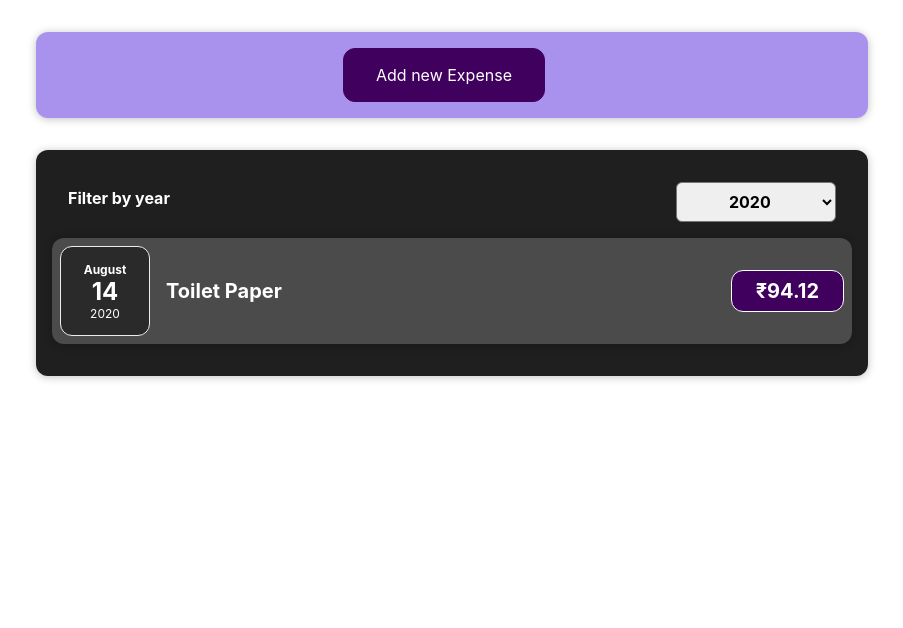
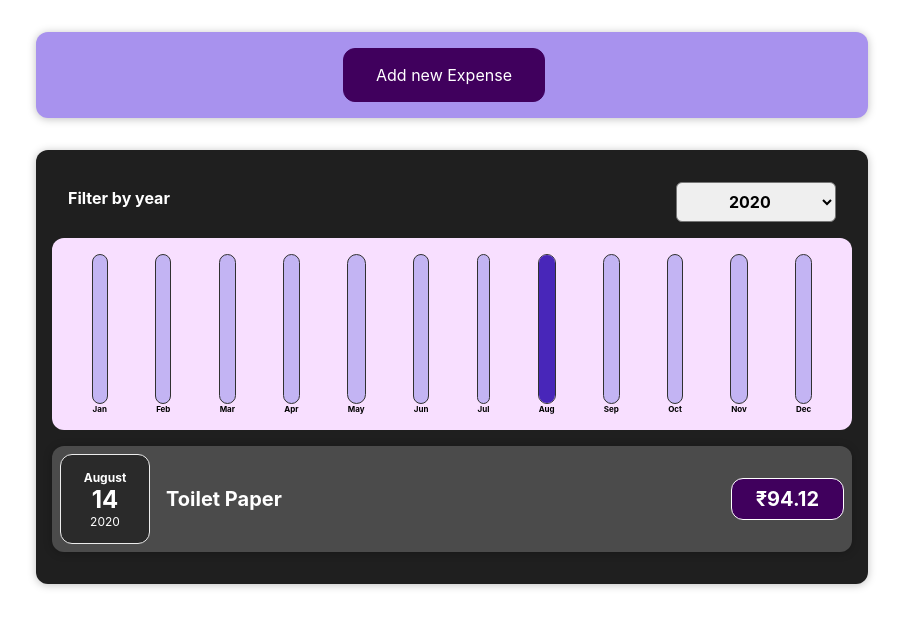
Before and after one commit to imkarangalhotra/expenseTracker, a React (Create React App) app: page / in a window 1280 px wide. Shown: the top 628 px of the page, without its empty margins (188-1091 px from the left). Built offline with nearby package versions, Linux system fonts and the light colour scheme.

Commit message:
Project completed with charts

```diff
--- /dev/null
+++ b/src/components/Chart/Chart.css
@@ -0,0 +1,9 @@
+.chart {
+  padding: 1rem;
+  border-radius: 12px;
+  background-color: #f8dfff;
+  text-align: center;
+  display: flex;
+  justify-content: space-around;
+  height: 10rem;
+}
--- /dev/null
+++ b/src/components/Chart/Chart.js
@@ -0,0 +1,24 @@
+import React from "react";
+
+import ChartBar from "./ChartBar";
+import "./Chart.css";
+
+const Chart = (props) => {
+  const dataPointValues = props.dataPoints.map((dataPoint) => dataPoint.value);
+  const totalMaximum = Math.max(...dataPointValues);
+
+  return (
+    <div className='chart'>
+      {props.dataPoints.map((dataPoint) => (
+        <ChartBar
+          key={dataPoint.label}
+          value={dataPoint.value}
+          maxValue={totalMaximum}
+          label={dataPoint.label}
+        />
+      ))}
+    </div>
+  );
+};
+
+export default Chart;
--- /dev/null
+++ b/src/components/Chart/ChartBar.css
@@ -0,0 +1,30 @@
+.chart-bar {
+  height: 100%;
+  display: flex;
+  flex-direction: column;
+  align-items: center;
+}
+
+.chart-bar__inner {
+  height: 100%;
+  width: 100%;
+  border: 1px solid #313131;
+  border-radius: 12px;
+  background-color: #c3b4f3;
+  overflow: hidden;
+  display: flex;
+  flex-direction: column;
+  justify-content: flex-end;
+}
+
+.chart-bar__fill {
+  background-color: #4826b9;
+  width: 100%;
+  transition: all 0.3s ease-out;
+}
+
+.chart-bar__label {
+  font-weight: bold;
+  font-size: 0.5rem;
+  text-align: center;
+}
--- /dev/null
+++ b/src/components/Chart/ChartBar.js
@@ -0,0 +1,24 @@
+import React from "react";
+
+import "./ChartBar.css";
+
+const ChartBar = (props) => {
+  let barFillHeight = "0%";
+
+  if (props.maxValue > 0) {
+    barFillHeight = Math.round((props.value / props.maxValue) * 100) + "%";
+  }
+
+  return (
+    <div className='chart-bar'>
+      <div className='chart-bar__inner'>
+        <div
+          className='chart-bar__fill'
+          style={{ height: barFillHeight }}></div>
+      </div>
+      <div className='chart-bar__label'>{props.label}</div>
+    </div>
+  );
+};
+
+export default ChartBar;
--- a/src/components/Expenses/Expenses.js
+++ b/src/components/Expenses/Expenses.js
@@ -3,6 +3,7 @@
 import ExpenseList from "./ExpensesList";
 import Card from "../UI/Card";
 import ExpensesFilter from "./ExpenseFilter";
+import ExpensesChart from "./ExpensesChart";
 import { useState } from "react";
 
 function Expenses(props) {
@@ -20,6 +21,7 @@
         selected={filteredYear}
         onFilterChange={filterChangeHandler}
       />
+      <ExpensesChart expenses={filteredData}></ExpensesChart>
       <ExpenseList items={filteredData} />
     </Card>
   );
--- /dev/null
+++ b/src/components/Expenses/ExpensesChart.js
@@ -0,0 +1,29 @@
+import React from "react";
+
+import Chart from "../Chart/Chart";
+
+const ExpensesChart = (props) => {
+  const chartDataPoints = [
+    { label: "Jan", value: 0 },
+    { label: "Feb", value: 0 },
+    { label: "Mar", value: 0 },
+    { label: "Apr", value: 0 },
+    { label: "May", value: 0 },
+    { label: "Jun", value: 0 },
+    { label: "Jul", value: 0 },
+    { label: "Aug", value: 0 },
+    { label: "Sep", value: 0 },
+    { label: "Oct", value: 0 },
+    { label: "Nov", value: 0 },
+    { label: "Dec", value: 0 },
+  ];
+
+  for (const expense of props.expenses) {
+    const expenseMonth = expense.date.getMonth(); // starting at 0 => January => 0
+    chartDataPoints[expenseMonth].value += expense.amount;
+  }
+
+  return <Chart dataPoints={chartDataPoints} />;
+};
+
+export default ExpensesChart;
--- a/src/components/NewExpenses/ExpenseForm.js
+++ b/src/components/NewExpenses/ExpenseForm.js
@@ -44,7 +44,7 @@
 
     const expenseData = {
       title: enteredTitle,
-      amount: enteredAmount,
+      amount: +enteredAmount,
       date: new Date(enteredDate),
     };
     props.onSaveExpenseData(expenseData);
```
